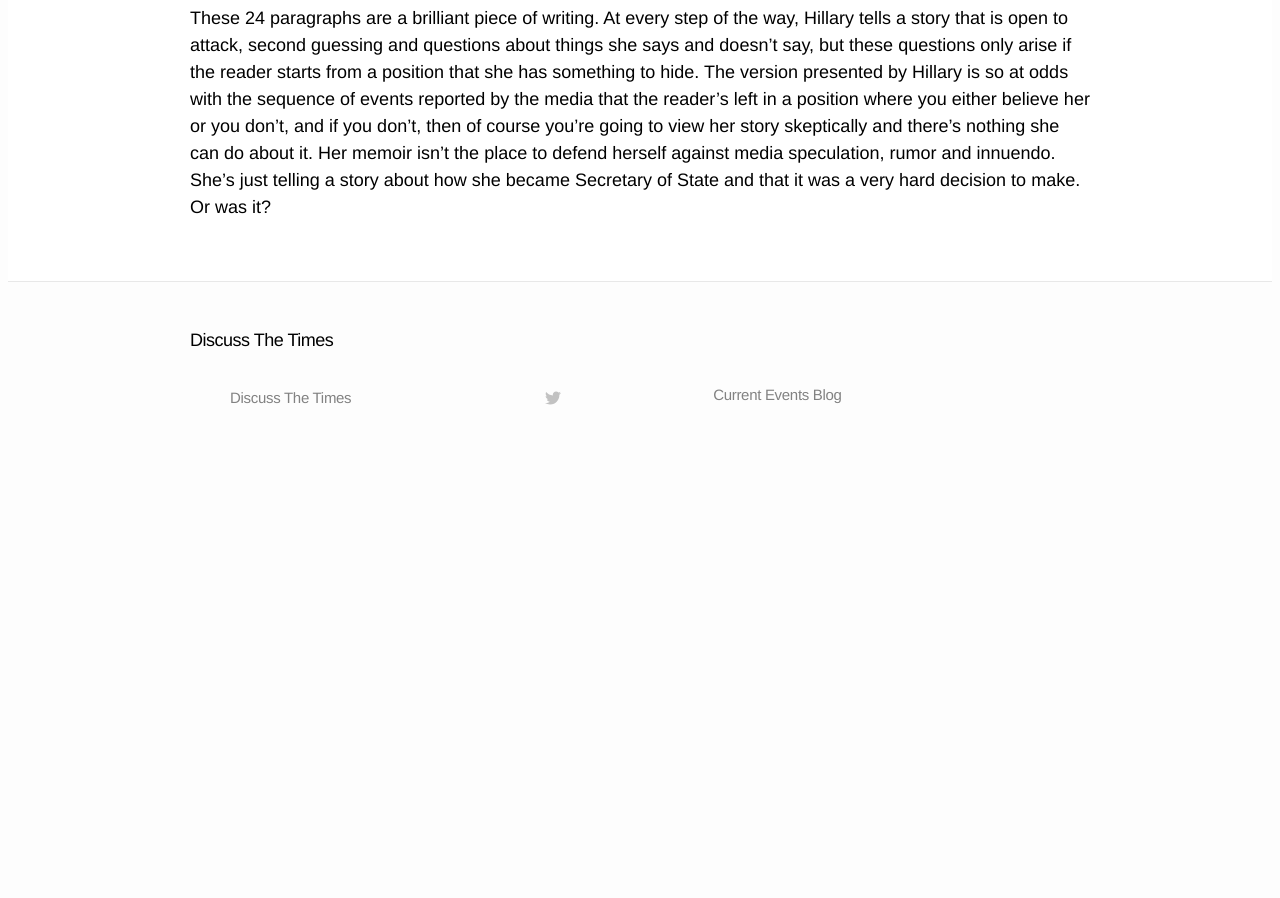
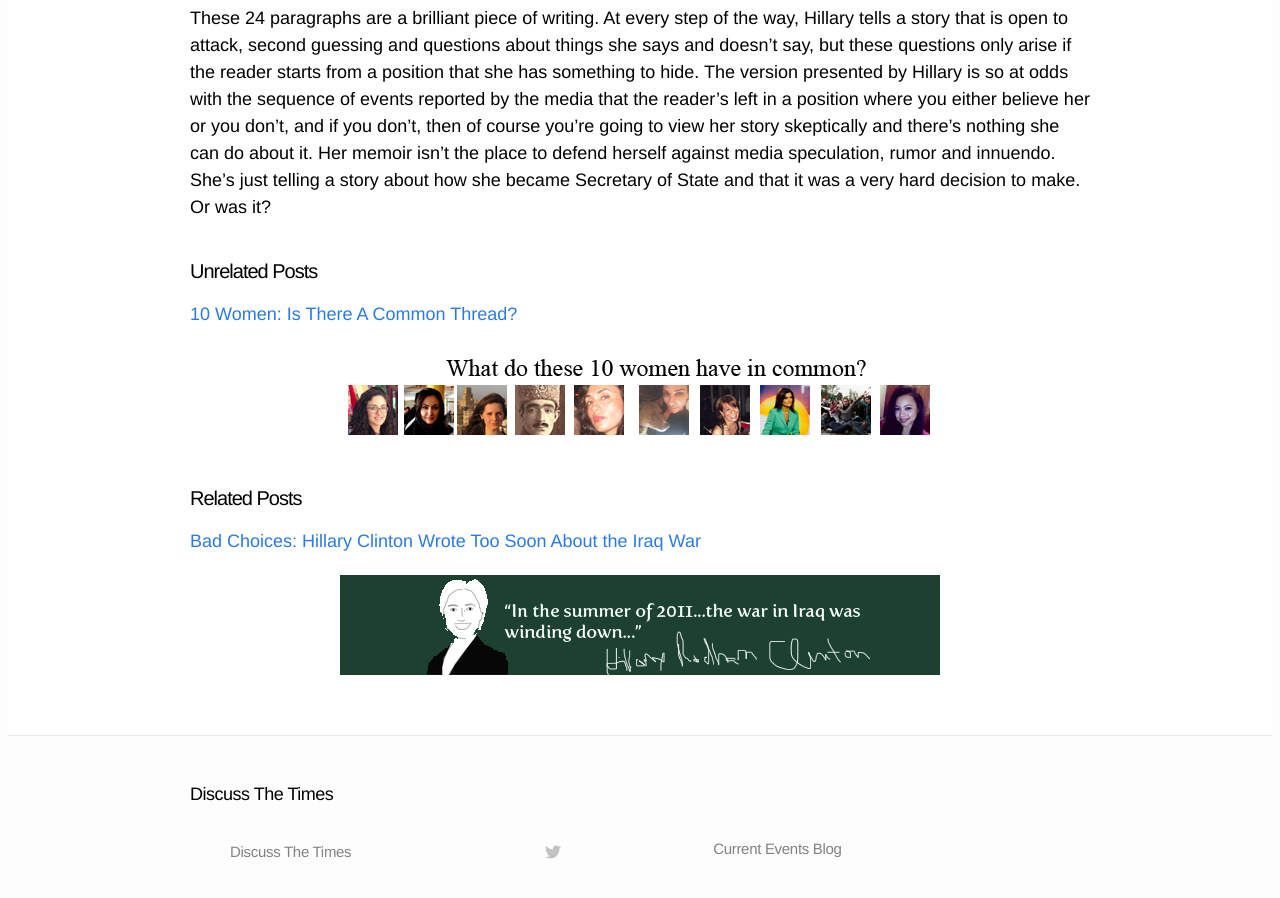
Before and after one commit to genderup/passionateblogger, a Jekyll site: the page built from _posts/blog/2014-07-27-two-thousand-totally-brilliant-words-by-hillary-clinton.md, in a window 1280 px wide and 900 px high, scrolled down 6682 px. Built offline with Jekyll 4.4.1, drawn with Linux system fonts in a browser that asks for light colours; before the commit the page ends 7154 px from its top, so only the background shows below that.

Commit message:
added related unrelated posts

```diff
--- a/404.html
+++ b/404.html
@@ -57,7 +57,7 @@
  <br>
   <p class="rss-subscribe">Backup:<a href="http://discussthetimes.com.s3.amazonaws.com.s3-website-us-east-1.amazonaws.com/">http://discussthetimes.com.s3.amazonaws.com.s3-website-us-east-1.amazonaws.com/</a>
 
-<!--    <p class="rss-subscribe">MainSite:<a href="http://discussthetimes.com/">http://discussthetimes.com/</a> -->
+ <!--   <p class="rss-subscribe">MainSite:<a href="http://discussthetimes.com/">http://discussthetimes.com/</a> -->
 
 </header>
 
--- a/_includes/header.html
+++ b/_includes/header.html
@@ -27,8 +27,8 @@
 
  <br>
    <p class="rss-subscribe">Backup:<a href="http://discussthetimes.com.s3.amazonaws.com.s3-website-us-east-1.amazonaws.com/">http://discussthetimes.com.s3.amazonaws.com.s3-website-us-east-1.amazonaws.com/</a>
-<!--  <p class="rss-subscribe">MainSite:<a href="http://discussthetimes.com/">http://discussthetimes.com/</a>
- -->
+<!--  <p class="rss-subscribe">MainSite:<a href="http://discussthetimes.com/">http://discussthetimes.com/</a> -->
+
  <!-- <a href="{{ "/feed.xml" | prepend: site.baseurl }}">via RSS</a>
 
  <!--  <a href="http://google.com/"> google2</a> -->
--- a/_posts/blog/2014-07-27-two-thousand-totally-brilliant-words-by-hillary-clinton.md
+++ b/_posts/blog/2014-07-27-two-thousand-totally-brilliant-words-by-hillary-clinton.md
@@ -176,3 +176,14 @@ Finally, I kept returning to a simple idea: When your President asks you to serv
 And the rest is history.
 
 These 24 paragraphs are a brilliant piece of writing. At every step of the way, Hillary tells a story that is open to attack, second guessing and questions about things she says and doesn't say, but these questions only arise if the reader starts from a position that she has something to hide. The version presented by Hillary is so at odds with the sequence of events reported by the media that the reader's left in a position where you either believe her or you don't, and if you don't, then of course you're going to view her story skeptically and there's nothing she can do about it. Her memoir isn't the place to defend herself against media speculation, rumor and innuendo. She's just telling a story about how she became Secretary of State and that it was a very hard decision to make. Or was it?
+
+<h4> Unrelated Posts</h4>
+<a href="http://discussthetimes.com/blog/twitter/Ten-Women-Is-There-A-Common-Thread/">10 Women: Is There A Common Thread?</a>
+
+<img class="image-center" src="/10women.png">
+
+<h4> Related Posts</h4>
+
+<a href="http://discussthetimes.com/blog/politics/Hard-Choices-Hillary-Clinton-Thought-Iraq-War-Was-Over/">Bad Choices: Hillary Clinton Wrote Too Soon About the Iraq War</a>
+
+<img class="image-center" src="/hardchoices.png">
```
Also changed, not shown: _posts/blog/2014-07-23-Ten-Women-Is-There-A-Common-Thread.md (+1 -0 lines).
